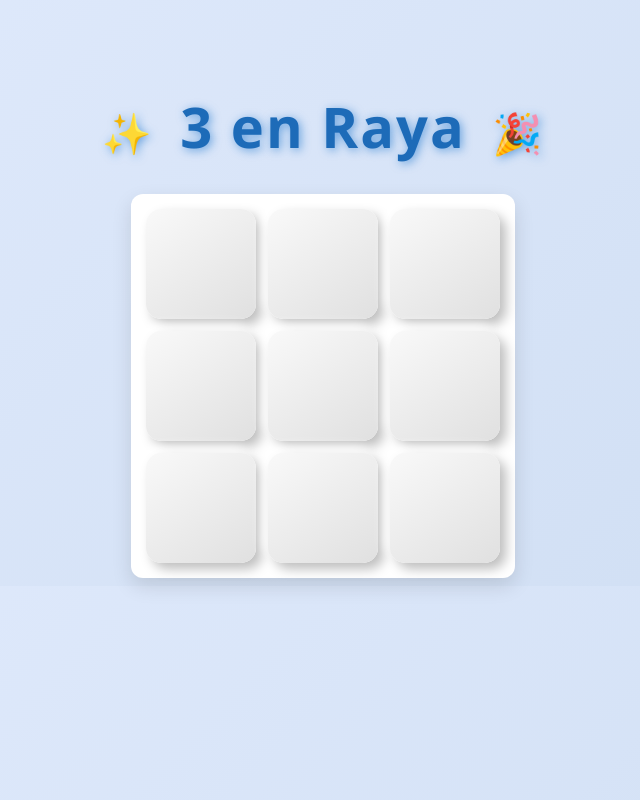
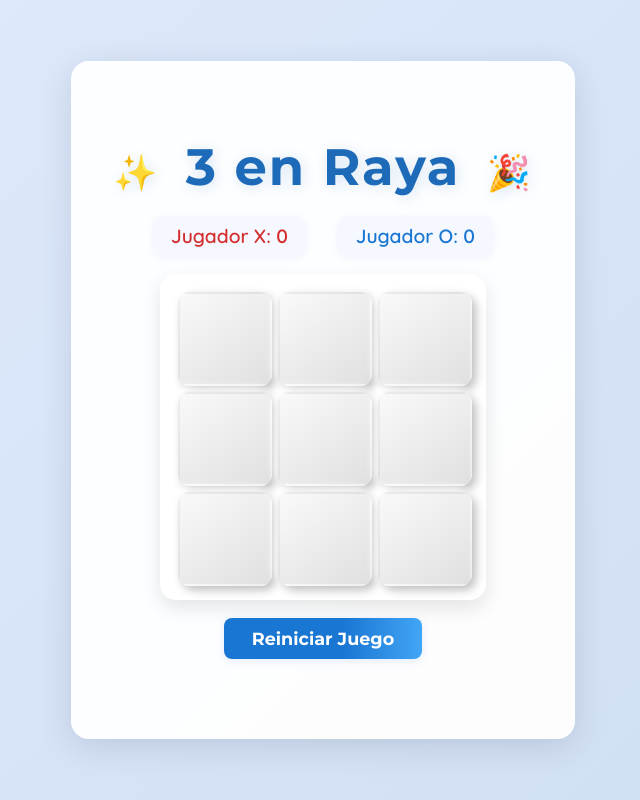
Before and after one commit to ElNegis/ProyectoTDD, a website: page Try2/src/index.html in a window 1280 px wide. Shown: the whole page, without its empty margins (317-957 px from the left). Drawn offline with Linux system fonts and the light colour scheme.

Commit message:
arreglos

```diff
--- a/Try2/src/index.html
+++ b/Try2/src/index.html
@@ -5,12 +5,19 @@
   <meta name="viewport" content="width=device-width, initial-scale=1.0">
   <title>3 en Raya</title>
   <link rel="stylesheet" href="styles/main.css">
+  <link rel="preconnect" href="https://fonts.googleapis.com">
+  <link rel="preconnect" href="https://fonts.gstatic.com" crossorigin>
+  <link href="https://fonts.googleapis.com/css2?family=Montserrat:wght@700&family=Quicksand:wght@400;600&display=swap" rel="stylesheet">
 </head>
 <body>
+  <div class="container">
     <h1 class="title">
       <span>✨</span> 3 en Raya <span>🎉</span>
     </h1>
-
+    <div class="scoreboard">
+      <div class="score player1-score">Jugador X: <span id="score-x">0</span></div>
+      <div class="score player2-score">Jugador O: <span id="score-o">0</span></div>
+    </div>
     <div id="board">
       <div class="cell" data-row="0" data-col="0"></div>
       <div class="cell" data-row="0" data-col="1"></div>
@@ -22,6 +29,11 @@
       <div class="cell" data-row="2" data-col="1"></div>
       <div class="cell" data-row="2" data-col="2"></div>
     </div>
+    <div class="controls">
+      <button id="reset-btn">Reiniciar Juego</button>
+    </div>
+    <div id="message" class="message"></div>
+  </div>
   <script type="module">
     import { Board } from './js/board.js';
     import { Game } from './js/game.js';
@@ -32,6 +44,7 @@
     const game = new Game(board);
     const ui = new UI(boardEl, board, game);
     ui.init();
+    document.getElementById('reset-btn').addEventListener('click', () => ui.resetGame && ui.resetGame());
   </script>
 </body>
 </html>
--- a/Try2/src/styles/main.css
+++ b/Try2/src/styles/main.css
@@ -1,77 +1,145 @@
 body {
+  min-height: 100vh;
+  margin: 0;
+  background: linear-gradient(135deg, #e0eafc 0%, #cfdef3 100%);
+  font-family: 'Quicksand', 'Segoe UI', Tahoma, Geneva, Verdana, sans-serif;
+  color: #333;
+  display: flex;
+  align-items: center;
+  justify-content: center;
+}
+
+.container {
+  background: rgba(255,255,255,0.95);
+  border-radius: 18px;
+  box-shadow: 0 8px 32px rgba(44,62,80,0.15);
+  padding: 40px 32px 32px 32px;
   display: flex;
   flex-direction: column;
   align-items: center;
-  font-family: 'Segoe UI', Tahoma, Geneva, Verdana, sans-serif;
-  margin-top: 50px;
-  background: linear-gradient(135deg, #e0eafc, #cfdef3);
-  color: #333;
+  min-width: 370px;
 }
 
-h1 {
-  font-size: 3rem;
-  margin-bottom: 30px;
-  text-shadow: 1px 1px 3px rgba(0,0,0,0.1);
-  color: #2c3e50;
-}
-
-#board {
-  display: grid;
-  grid-template-columns: repeat(3, 110px);
-  grid-template-rows: repeat(3, 110px);
-  gap: 12px;
-  background: #fff;
-  padding: 15px;
-  border-radius: 12px;
-  box-shadow: 0 8px 20px rgba(0,0,0,0.12);
-}
-
-.cell {
-  width: 110px;
-  height: 110px;
-  background: linear-gradient(145deg, #f9f9f9, #e0e0e0);
-  border-radius: 15px;
-  box-shadow:  6px 6px 12px #bebebe,
-               -6px -6px 12px #ffffff;
-  display: flex;
-  justify-content: center;
-  align-items: center;
-  font-size: 3rem;
-  cursor: pointer;
-  user-select: none;
-  transition: background-color 0.3s ease, box-shadow 0.3s ease;
-}
-
-.cell:hover {
-  background: #d1e7ff;
-  box-shadow:  4px 4px 10px #a6c8ff,
-               -4px -4px 10px #eff9ff;
-}
-
-.cell.player1 {
-  color: #d32f2f;
-  text-shadow: 1px 1px 6px rgba(211, 47, 47, 0.6);
-}
-
-.cell.player2 {
-  color: #1976d2;
-  text-shadow: 1px 1px 6px rgba(25, 118, 210, 0.6);
-}
 .title {
-  font-family: 'Segoe UI', Tahoma, Geneva, Verdana, sans-serif;
-  font-size: 3.5rem;
+  font-family: 'Montserrat', 'Segoe UI', Tahoma, Geneva, Verdana, sans-serif;
+  font-size: 3.2rem;
   color: #2c3e50;
   text-align: center;
-  margin-bottom: 30px;
-  text-shadow: 2px 2px 6px rgba(0,0,0,0.1);
+  margin-bottom: 18px;
+  text-shadow: 2px 2px 10px rgba(25, 118, 210, 0.08);
   user-select: none;
   letter-spacing: 2px;
   animation: pulse 2s infinite alternate;
 }
 
 .title span {
-  font-size: 2.5rem;
+  font-size: 2.2rem;
   margin: 0 10px;
+}
+
+.scoreboard {
+  display: flex;
+  justify-content: center;
+  gap: 32px;
+  margin-bottom: 18px;
+  width: 100%;
+}
+
+.score {
+  font-size: 1.2rem;
+  font-weight: 600;
+  padding: 8px 18px;
+  border-radius: 10px;
+  background: #f5f8ff;
+  box-shadow: 0 2px 8px rgba(25, 118, 210, 0.07);
+}
+
+.player1-score {
+  color: #d32f2f;
+}
+
+.player2-score {
+  color: #1976d2;
+}
+
+#board {
+  display: grid;
+  grid-template-columns: repeat(3, 90px);
+  grid-template-rows: repeat(3, 90px);
+  gap: 10px;
+  background: #fff;
+  padding: 18px;
+  border-radius: 16px;
+  box-shadow: 0 8px 20px rgba(0,0,0,0.10);
+  margin-bottom: 18px;
+}
+
+.cell {
+  width: 90px;
+  height: 90px;
+  background: linear-gradient(145deg, #f9f9f9, #e0e0e0);
+  border-radius: 12px;
+  box-shadow:  4px 4px 10px #bebebe,
+               -4px -4px 10px #ffffff;
+  display: flex;
+  justify-content: center;
+  align-items: center;
+  font-size: 2.7rem;
+  cursor: pointer;
+  user-select: none;
+  transition: background-color 0.2s, box-shadow 0.2s, transform 0.1s;
+  border: 2px solid transparent;
+}
+
+.cell:hover {
+  background: #e3f0ff;
+  box-shadow:  2px 2px 8px #a6c8ff,
+               -2px -2px 8px #eff9ff;
+  transform: scale(1.05);
+  border: 2px solid #1976d2;
+}
+
+.cell.player1 {
+  color: #d32f2f;
+  text-shadow: 1px 1px 8px rgba(211, 47, 47, 0.18);
+}
+
+.cell.player2 {
+  color: #1976d2;
+  text-shadow: 1px 1px 8px rgba(25, 118, 210, 0.18);
+}
+
+.controls {
+  margin-bottom: 12px;
+}
+
+#reset-btn {
+  background: linear-gradient(90deg, #1976d2 60%, #42a5f5 100%);
+  color: #fff;
+  border: none;
+  border-radius: 8px;
+  padding: 10px 28px;
+  font-size: 1.1rem;
+  font-family: 'Montserrat', sans-serif;
+  font-weight: 700;
+  cursor: pointer;
+  box-shadow: 0 2px 8px rgba(25, 118, 210, 0.12);
+  transition: background 0.2s, transform 0.1s;
+}
+
+#reset-btn:hover {
+  background: linear-gradient(90deg, #1565c0 60%, #64b5f6 100%);
+  transform: scale(1.04);
+}
+
+.message {
+  min-height: 28px;
+  font-size: 1.2rem;
+  font-weight: 600;
+  color: #388e3c;
+  margin-top: 8px;
+  text-align: center;
+  letter-spacing: 1px;
 }
 
 @keyframes pulse {
@@ -81,6 +149,6 @@ h1 {
   }
   to {
     color: #1976d2;
-    text-shadow: 2px 2px 10px rgba(25, 118, 210, 0.7);
+    text-shadow: 2px 2px 16px rgba(25, 118, 210, 0.18);
   }
 }
```
Lines whose indentation alone changed are shown as unchanged.
